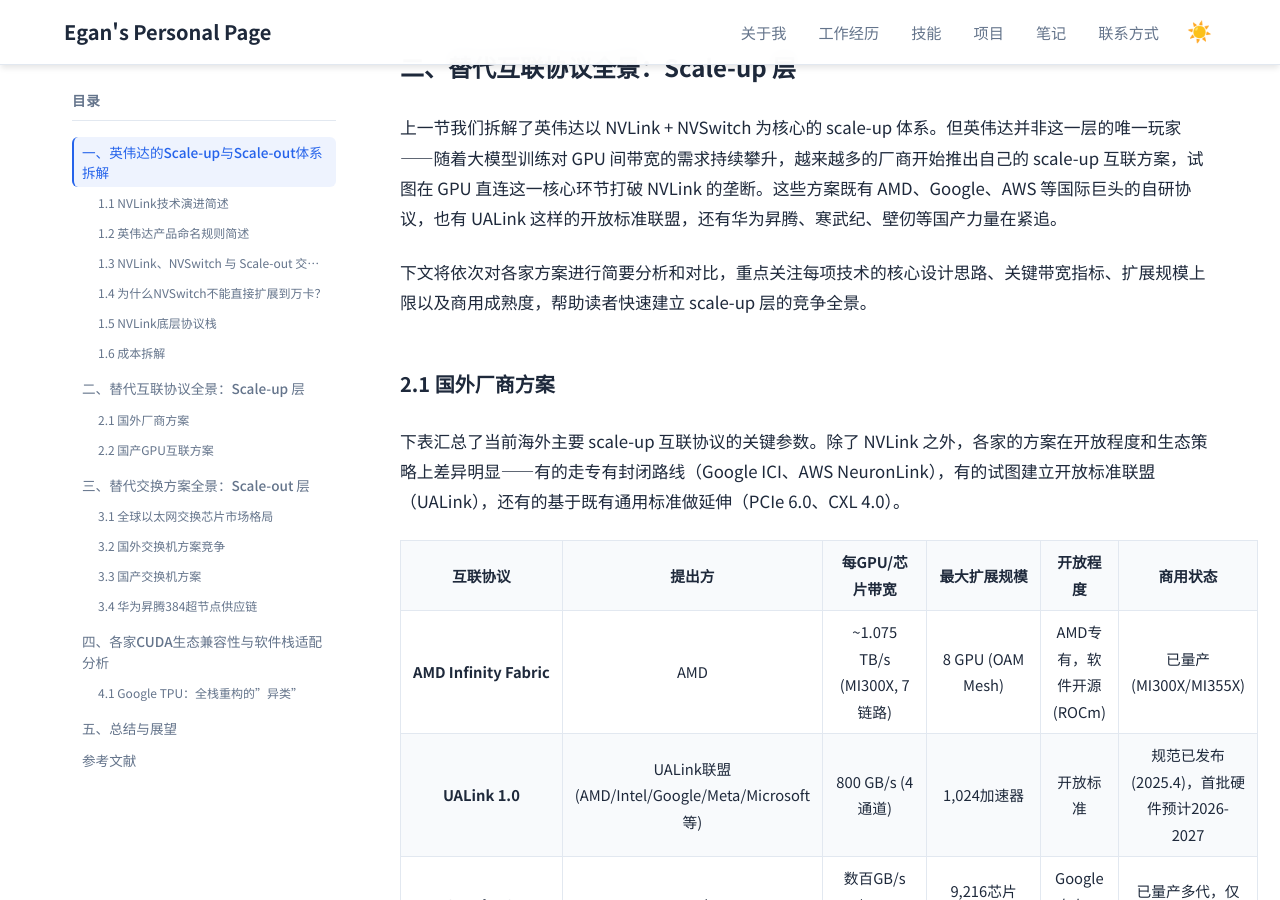
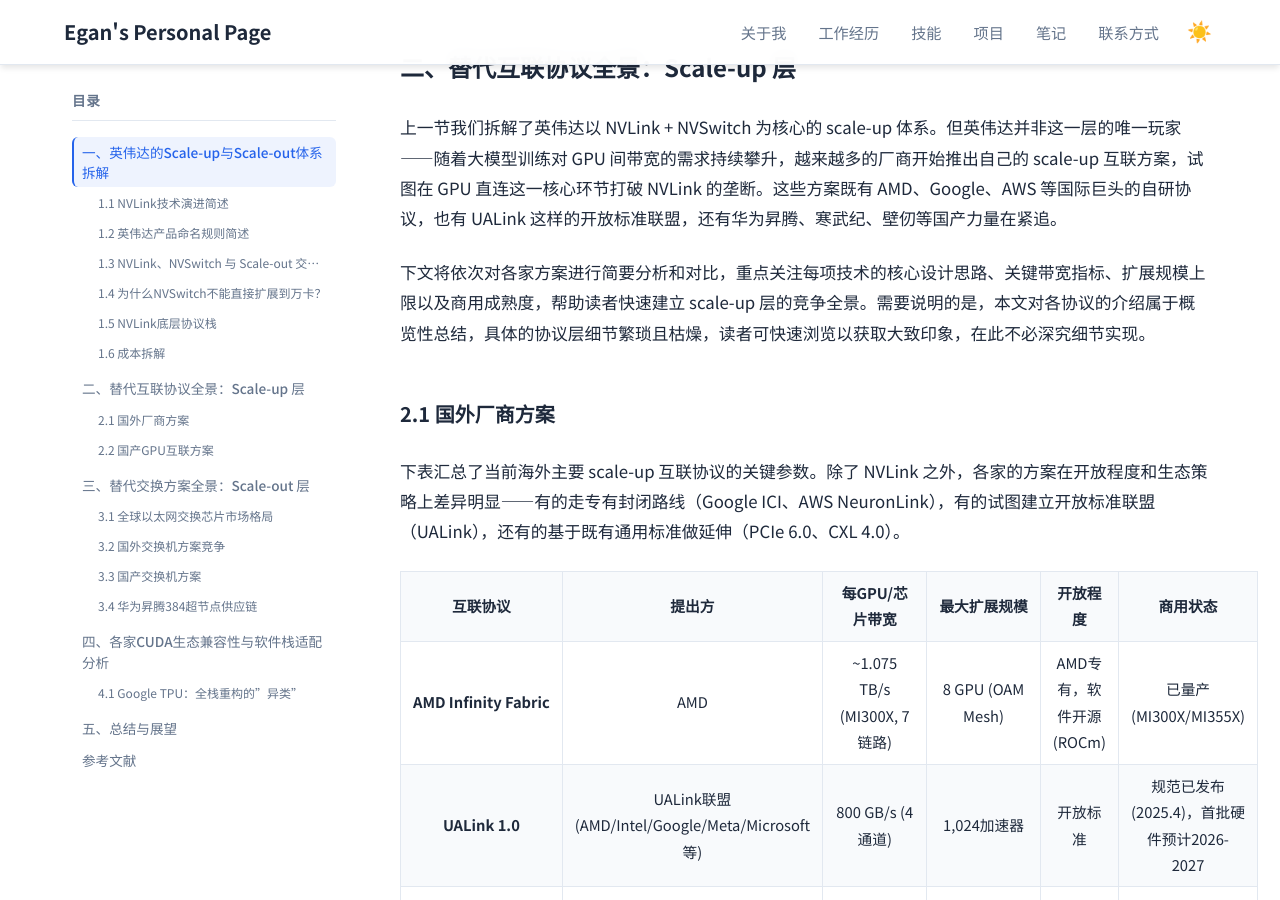
Before and after one commit to Lejun-Hu/Lejun-Hu.github.io, a Jekyll site: the page built from _notes/2026-7-12-GPU_Interconnect_Research.md, in a window 1280 px wide and 900 px high, scrolled down 7507 px. Built offline with Jekyll 4.4.1, drawn with Linux system fonts in a browser that asks for light colours.

Commit message:
refine: 第二节添加概览性阅读提示

```diff
--- a/_notes/2026-7-12-GPU_Interconnect_Research.md
+++ b/_notes/2026-7-12-GPU_Interconnect_Research.md
@@ -142,7 +142,7 @@ NVLink 只能做点对点连接，而 NVSwitch 是交换芯片，将多颗 GPU
 
 上一节我们拆解了英伟达以 NVLink + NVSwitch 为核心的 scale-up 体系。但英伟达并非这一层的唯一玩家——随着大模型训练对 GPU 间带宽的需求持续攀升，越来越多的厂商开始推出自己的 scale-up 互联方案，试图在 GPU 直连这一核心环节打破 NVLink 的垄断。这些方案既有 AMD、Google、AWS 等国际巨头的自研协议，也有 UALink 这样的开放标准联盟，还有华为昇腾、寒武纪、壁仞等国产力量在紧追。
 
-下文将依次对各家方案进行简要分析和对比，重点关注每项技术的核心设计思路、关键带宽指标、扩展规模上限以及商用成熟度，帮助读者快速建立 scale-up 层的竞争全景。
+下文将依次对各家方案进行简要分析和对比，重点关注每项技术的核心设计思路、关键带宽指标、扩展规模上限以及商用成熟度，帮助读者快速建立 scale-up 层的竞争全景。需要说明的是，本文对各协议的介绍属于概览性总结，具体的协议层细节繁琐且枯燥，读者可快速浏览以获取大致印象，在此不必深究细节实现。
 
 ### 2.1 国外厂商方案
 
```
